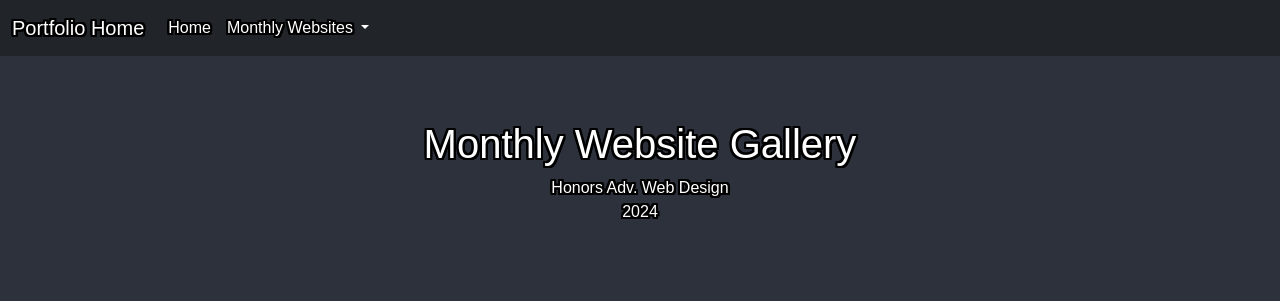
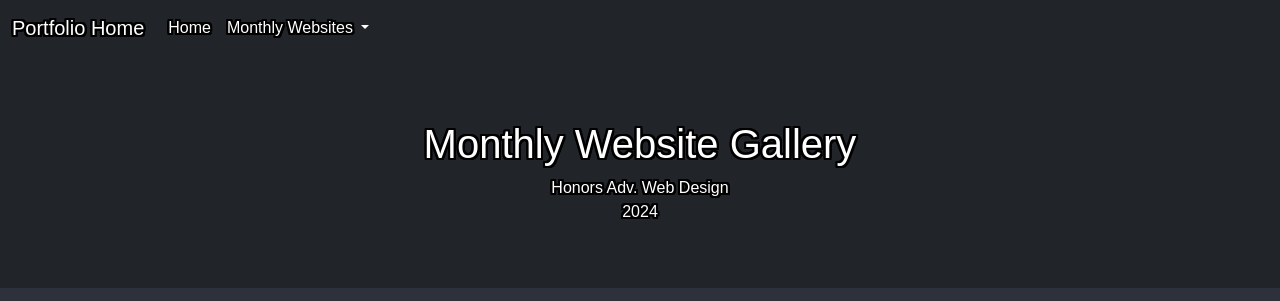
Before and after one commit to Jason20668/Monthly-Website-Gallary, a plain HTML site: page index.html in a window 1280 px wide. Shown: the top 301 px of the page. Drawn offline with nearby package versions, Linux system fonts and the light colour scheme.

```diff
--- a/index.html
+++ b/index.html
@@ -59,7 +59,7 @@
     <main>
 
     </main>
-    <div class="row d-flex justify-content-center py-5 mb-3 bingus">
+    <div class="row d-flex justify-content-center py-5 mb-3 bg-dark">
         <div class="col-6 text-center">
             <h1 class="pt-3">Monthly Website Gallery</h1>
             <p> Honors Adv. Web Design
--- a/style.css
+++ b/style.css
@@ -158,7 +158,3 @@ body {
     2px -1px 0 #000000,
     -2px -1px 0 #000000;
 }
-
-.bingus {
-    background-image: ;
-}
```
